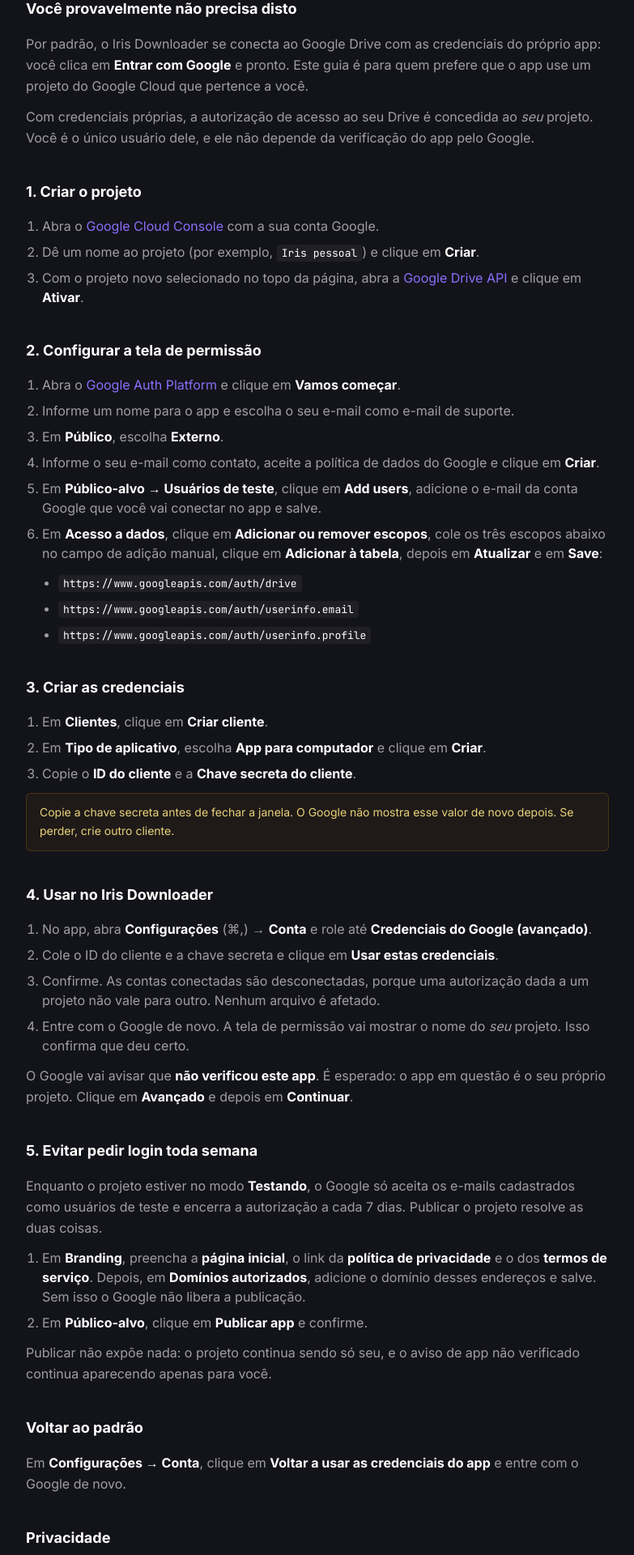
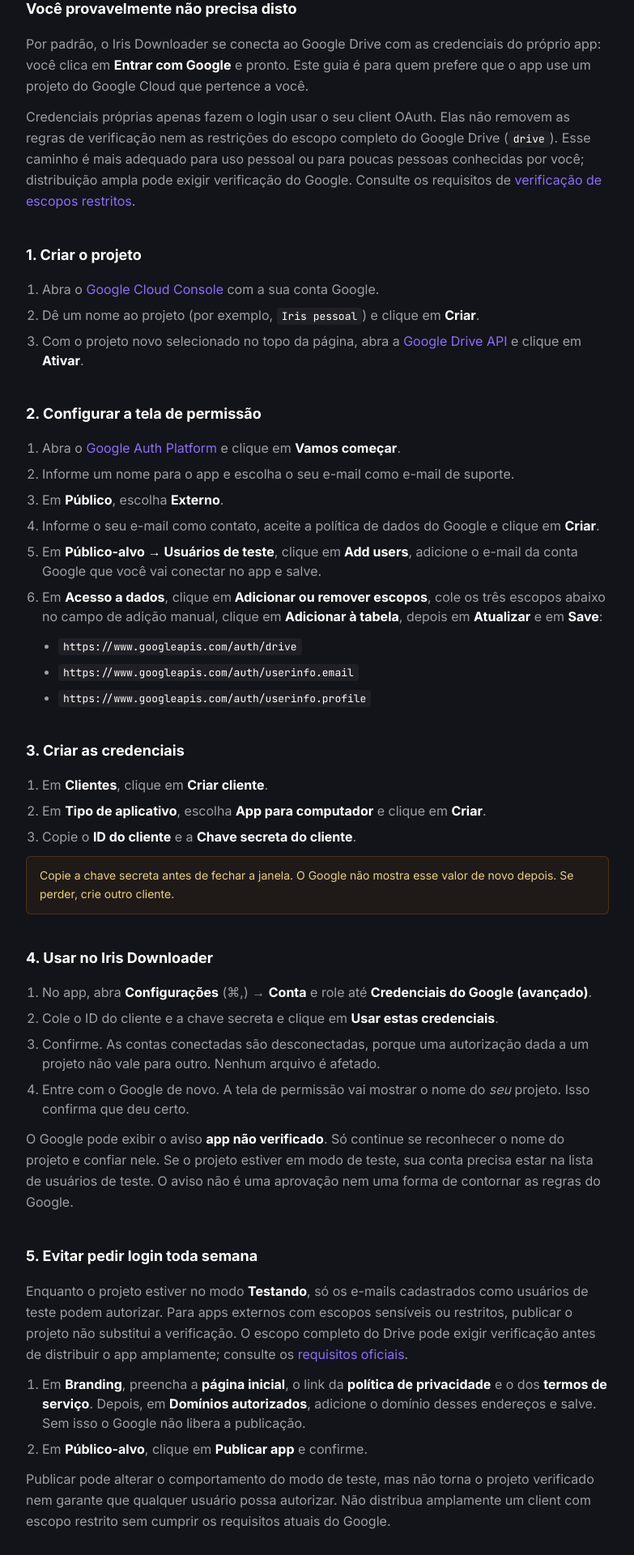
Before and after one commit to isaiasouza/iris-website, a Next.js app: page /credenciais-google in a window 1280 px wide. Shown: the part 280-2200 px from the top of the page at 81% size, without its empty margins (248-1031 px from the left). Built offline with nearby package versions, Linux system fonts and the light colour scheme.

Commit message:
docs: clarify Google OAuth verification requirements

```diff
--- a/src/app/credenciais-google/page.tsx
+++ b/src/app/credenciais-google/page.tsx
@@ -48,9 +48,12 @@
               pertence a você.
             </p>
             <p className="mt-3">
-              Com credenciais próprias, a autorização de acesso ao seu Drive é concedida ao
-              <em> seu</em> projeto. Você é o único usuário dele, e ele não depende da verificação
-              do app pelo Google.
+              Credenciais próprias apenas fazem o login usar o seu client OAuth. Elas não removem
+              as regras de verificação nem as restrições do escopo completo do Google Drive
+              (<code>drive</code>). Esse caminho é mais adequado para uso pessoal ou para poucas
+              pessoas conhecidas por você; distribuição ampla pode exigir verificação do Google.
+              Consulte os requisitos de{" "}
+              <External href="https://developers.google.com/identity/protocols/oauth2/production-readiness/restricted-scope-verification">verificação de escopos restritos</External>.
             </p>
           </section>
 
@@ -142,19 +145,22 @@
               </li>
             </ol>
             <p className="mt-3">
-              O Google vai avisar que <strong className="text-white">não verificou este app</strong>. É
-              esperado: o app em questão é o seu próprio projeto. Clique em{" "}
-              <strong className="text-white">Avançado</strong> e depois em{" "}
-              <strong className="text-white">Continuar</strong>.
+              O Google pode exibir o aviso <strong className="text-white">app não verificado</strong>.
+              Só continue se reconhecer o nome do projeto e confiar nele. Se o projeto estiver em
+              modo de teste, sua conta precisa estar na lista de usuários de teste. O aviso não é
+              uma aprovação nem uma forma de contornar as regras do Google.
             </p>
           </section>
 
           <section>
             <h2>5. Evitar pedir login toda semana</h2>
             <p>
-              Enquanto o projeto estiver no modo <strong className="text-white">Testando</strong>, o
-              Google só aceita os e-mails cadastrados como usuários de teste e encerra a autorização
-              a cada 7 dias. Publicar o projeto resolve as duas coisas.
+              Enquanto o projeto estiver no modo <strong className="text-white">Testando</strong>,
+              só os e-mails cadastrados como usuários de teste podem autorizar. Para apps externos
+              com escopos sensíveis ou restritos, publicar o projeto não substitui a verificação. O
+              escopo completo do Drive pode exigir verificação antes de distribuir o app amplamente;
+              consulte os{" "}
+              <External href="https://developers.google.com/identity/protocols/oauth2/production-readiness/restricted-scope-verification">requisitos oficiais</External>.
             </p>
             <ol>
               <li>
@@ -171,8 +177,9 @@
               </li>
             </ol>
             <p className="mt-3">
-              Publicar não expõe nada: o projeto continua sendo só seu, e o aviso de app não
-              verificado continua aparecendo apenas para você.
+              Publicar pode alterar o comportamento do modo de teste, mas não torna o projeto
+              verificado nem garante que qualquer usuário possa autorizar. Não distribua amplamente
+              um client com escopo restrito sem cumprir os requisitos atuais do Google.
             </p>
           </section>
 
```
